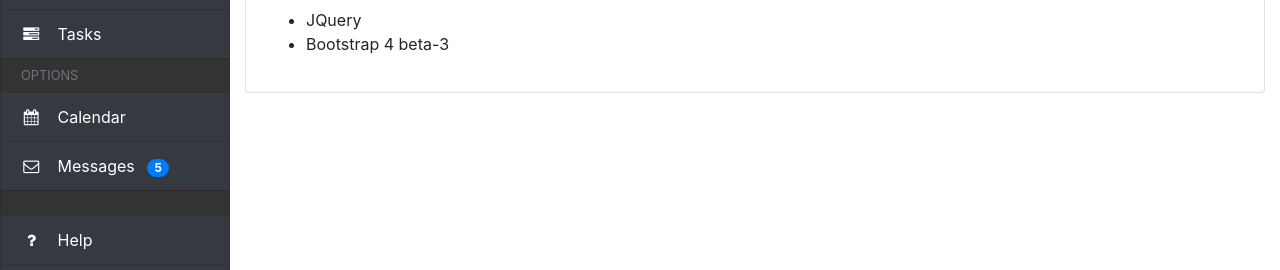
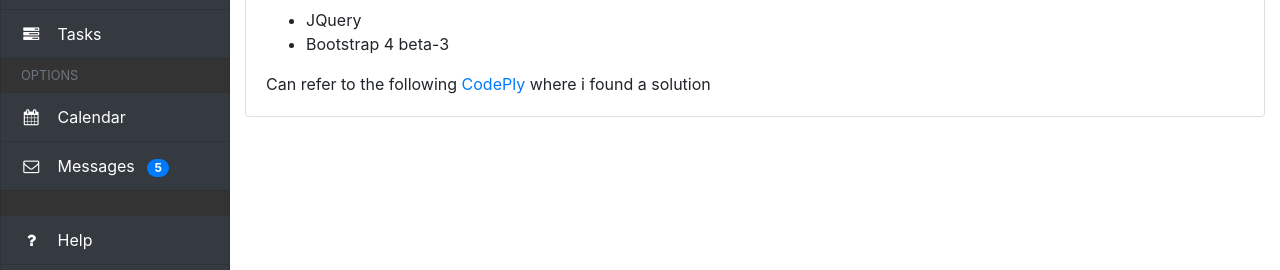
Before and after one commit to crlzfaiz/collapsible-sidebar, a plain HTML site: page index.html in a window 1280 px wide. Shown: the part 179-449 px from the top of the page. Drawn offline with nearby package versions, Linux system fonts and the light colour scheme.

Commit message:
add link to codeply

```diff
--- a/index.html
+++ b/index.html
@@ -170,6 +170,8 @@
                         <li>JQuery</li>
                         <li>Bootstrap 4 beta-3</li>
                     </ul>
+                    <span>Can refer to the following <a href="https://www.codeply.com/p/1TlcDLPfiE" target="_blank">CodePly</a> where i
+                        found a solution </span>
                 </div>
             </div>
 
```
